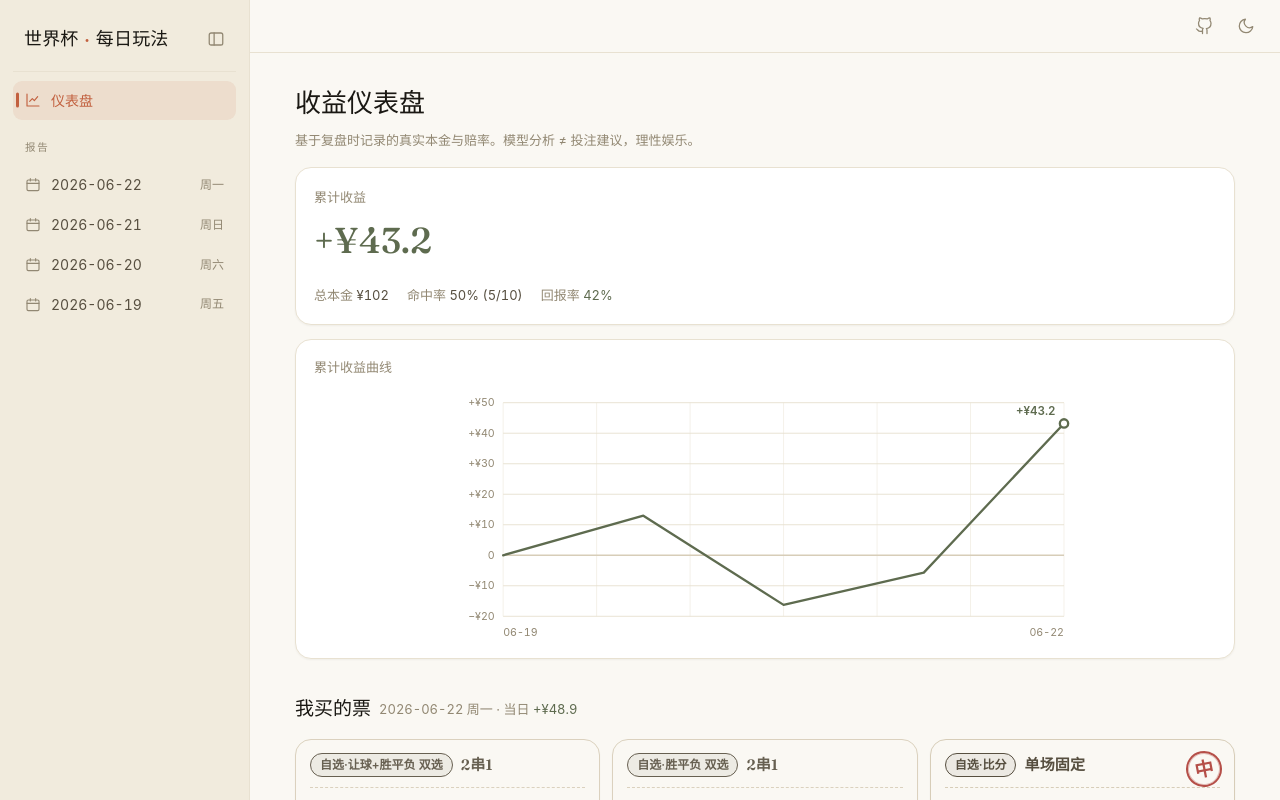
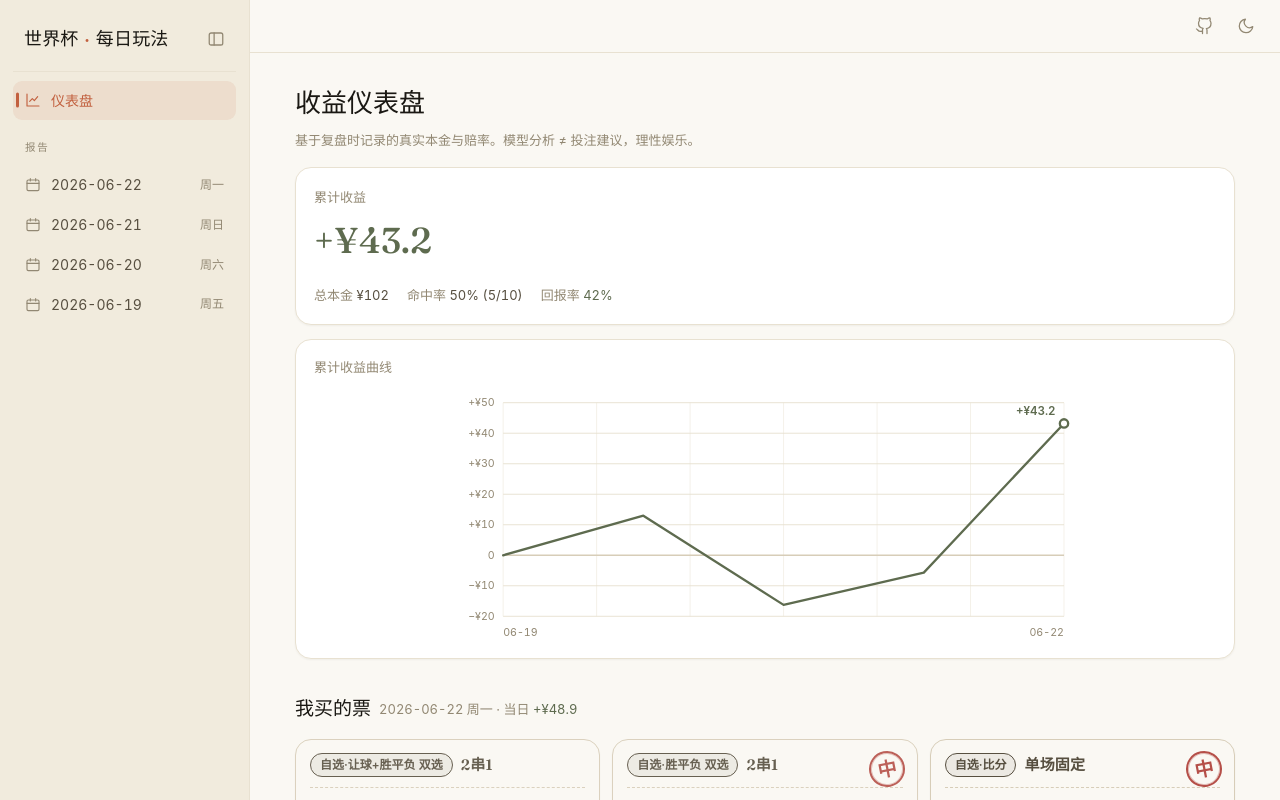
Before and after one commit to litterbear520/littlebear-skills, a Next.js app in the folder worldcup-bet-advisor/web/: page /profit in a window 1280 px wide. Built offline with nearby package versions, Linux system fonts and the light colour scheme.

Commit message:
fix(worldcup-bet-advisor): 「中」章改为有命中即盖——净亏但命中的票也显示中

```diff
--- a/worldcup-bet-advisor/web/app/components/TicketCard.tsx
+++ b/worldcup-bet-advisor/web/app/components/TicketCard.tsx
@@ -8,6 +8,8 @@ import { yuan, plainYuan, odds, tierColorVar } from "@/lib/format";
 export default function TicketCard({ ticket }: { ticket: Ticket }) {
   const tierVar = tierColorVar(ticket.tier);
   const isWin = ticket.status === "win";
+  // 「中」章：只要有命中（哪怕净亏）就盖——中了就是中了；盈亏颜色仍按净结果。
+  const hasHit = ticket.legs.some((l) => l.hit === true);
   const profitColor = isWin
     ? "var(--success)"
     : ticket.status === "loss"
@@ -26,8 +28,8 @@ export default function TicketCard({ ticket }: { ticket: Ticket }) {
 
   return (
     <div className="ticket" data-status={ticket.status}>
-      {isWin ? (
-        <span className="win-seal" aria-label="已中奖">中</span>
+      {hasHit ? (
+        <span className="win-seal" aria-label={isWin ? "已中奖" : "有命中"}>中</span>
       ) : null}
 
       <div className="ticket-head">
@@ -116,6 +118,7 @@ function IndependentTicket({
 }) {
   const isWin = ticket.status === "win";
   const hitCount = ticket.legs.filter((l) => l.hit === true).length;
+  const hasHit = hitCount > 0;
   // 按场分组（保序）
   const groups: { key: string; matchNo?: string; home?: string; away?: string; legs: TicketLeg[] }[] = [];
   for (const leg of ticket.legs) {
@@ -130,8 +133,8 @@ function IndependentTicket({
 
   return (
     <div className="ticket" data-status={ticket.status}>
-      {isWin ? (
-        <span className="win-seal" aria-label="已中奖">中</span>
+      {hasHit ? (
+        <span className="win-seal" aria-label={isWin ? "已中奖" : "有命中"}>中</span>
       ) : null}
 
       <div className="ticket-head">
```
